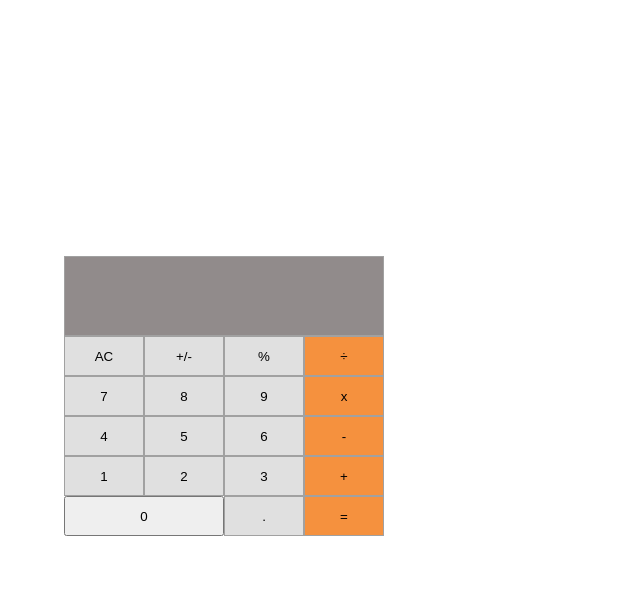
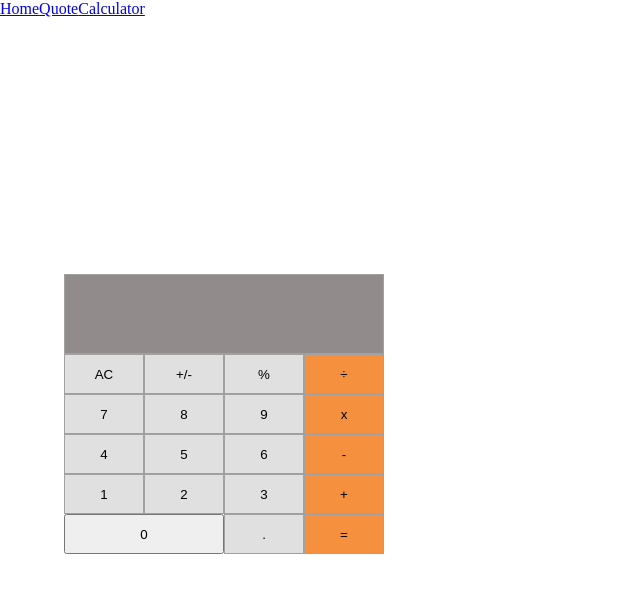
Before and after one commit to kessio-microverse-projects/MathMagicians, a React (Create React App) app: page /calculator in a window 1280 px wide. Shown: the top 592 px of the page, without its empty margins (0-640 px from the left). Built offline with nearby package versions, Linux system fonts and the light colour scheme.

Commit message:
add navigation with links

```diff
--- a/src/App.js
+++ b/src/App.js
@@ -1,18 +1,11 @@
 /* eslint-disable react/display-name  */
-import { BrowserRouter as Router, Routes, Route } from 'react-router-dom';
 import React from 'react';
-import Calculator from './components/Calculator';
-import Quote from './components/Quote';
-import Home from './components/Home';
+import Navbar from './components/Navbar';
 
 export default function App() {
   return (
-    <Router>
-      <Routes>
-        <Route path="/" element={<Home />} />
-        <Route path="/quote" element={<Quote />} />
-        <Route path="/calculator" element={<Calculator />} />
-      </Routes>
-    </Router>
+    <div>
+      <Navbar />
+    </div>
   );
 }
--- /dev/null
+++ b/src/components/Navbar.js
@@ -0,0 +1,25 @@
+/* eslint-disable react/display-name  */
+import React from 'react';
+import {
+  BrowserRouter as Router, Routes, Route, Link,
+} from 'react-router-dom';
+import Calculator from './Calculator';
+import Quote from './Quote';
+import Home from './Home';
+
+export default function Navbar() {
+  return (
+    <Router>
+      <Link to="/">Home</Link>
+      <Link to="/quote">Quote</Link>
+      <Link to="/calculator">Calculator</Link>
+
+      <Routes>
+        <Route path="/" element={<Home />} />
+        <Route path="/quote" element={<Quote />} />
+        <Route path="/calculator" element={<Calculator />} />
+      </Routes>
+    </Router>
+
+  );
+}
```
